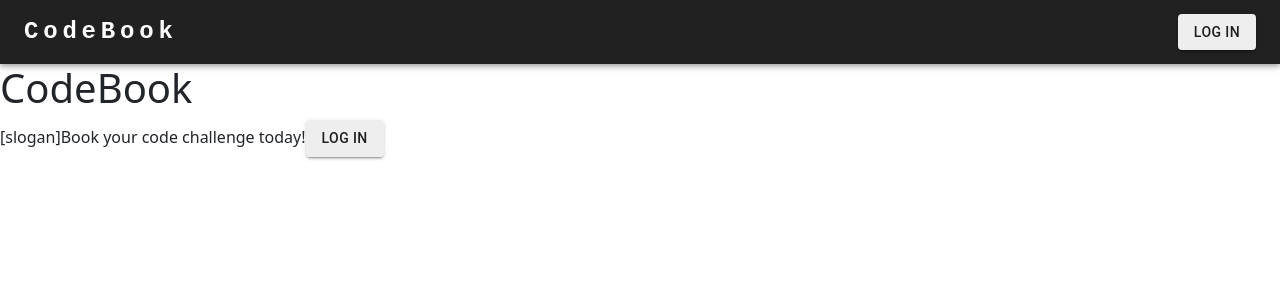
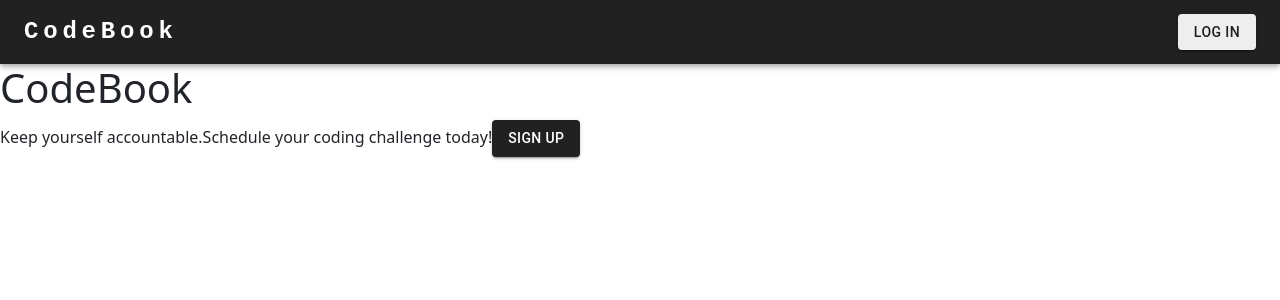
Before and after one commit to dabinkim807/codebook, a React (Vite) app in the folder client/: page / in a window 1280 px wide. Shown: the top 300 px of the page. Built offline with nearby package versions, Linux system fonts and the light colour scheme; no server answers.

Commit message:
add signup button

```diff
--- a/client/src/App.css
+++ b/client/src/App.css
@@ -9,3 +9,7 @@ form {
   margin-top: 3em;
   flex: 1;
 }
+
+/* #landingLogin {
+  background-color: black !important;
+} */
--- a/client/src/components/Landing.jsx
+++ b/client/src/components/Landing.jsx
@@ -1,13 +1,13 @@
-import LoginButton from './auth0/LoginButton';
+import SignupButton from './auth0/SignupButton';
 
 
 function Landing() {
   return (
     <div data-testid="landing" className="Landing">
       <h1>CodeBook</h1>
-      <span>[slogan]</span>
-      <span>Book your code challenge today!</span>
-      <LoginButton />
+      <span>Keep yourself accountable.</span>
+      <span>Schedule your coding challenge today!</span>
+      <SignupButton />
     </div>
   )
 }
--- /dev/null
+++ b/client/src/components/auth0/SignupButton.jsx
@@ -0,0 +1,34 @@
+import { useAuth0 } from "@auth0/auth0-react";
+import Button from '@mui/material/Button';
+import { createTheme, ThemeProvider } from '@mui/material/styles';
+
+
+function SignupButton() {
+  const { loginWithRedirect } = useAuth0();
+
+  const theme = createTheme({
+    palette: {
+      primary: {
+        main: "#212121",
+      },
+      secondary: {
+        main: '#eeeeee',
+      },
+    },
+  });
+
+  return (
+    <ThemeProvider theme={theme}>
+      <Button
+        data-testid="login"
+        onClick={() => loginWithRedirect()}
+        variant="contained"
+        color="primary"
+      >
+      Sign Up
+      </Button>
+    </ThemeProvider>
+  );
+};
+
+export default SignupButton
```
